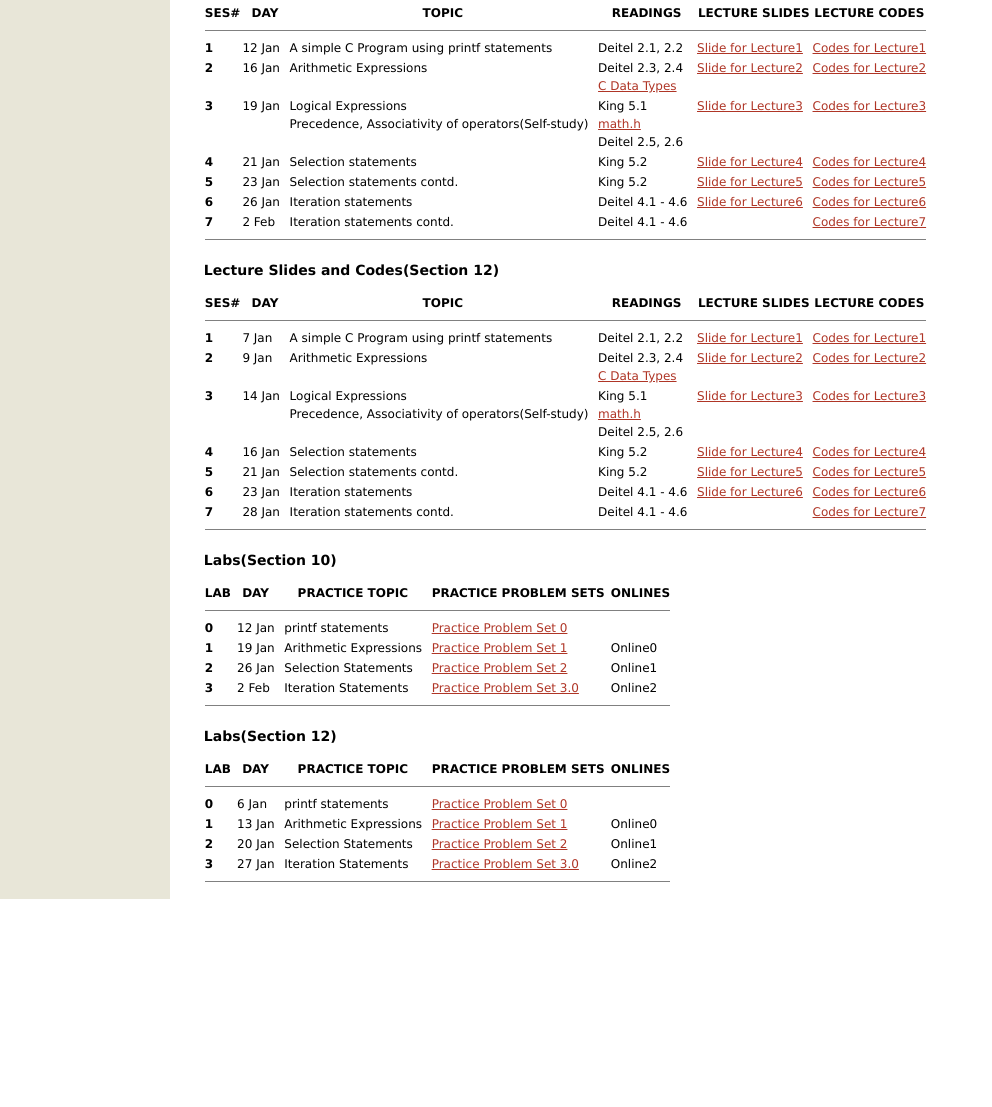
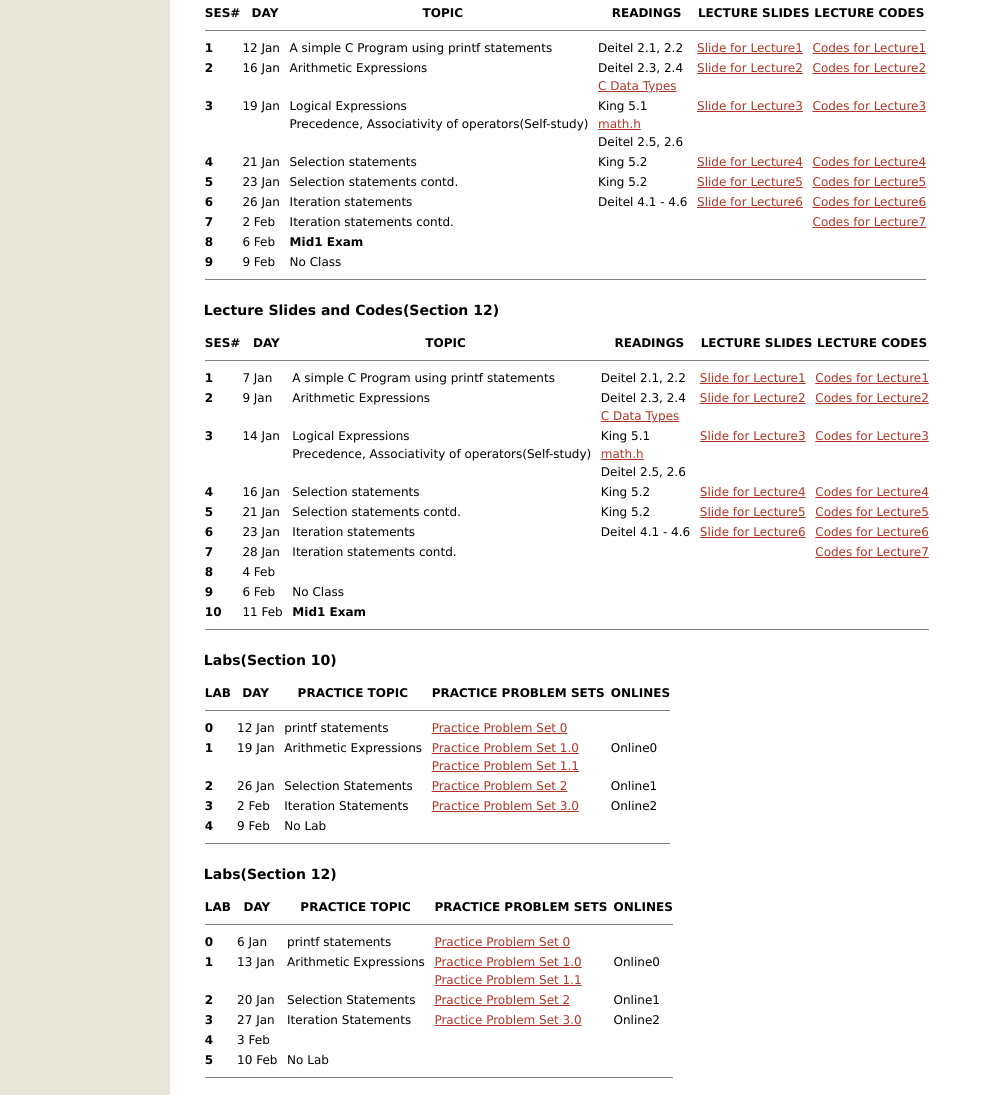
Before and after one commit to YeasirRayhanPrince/yeasirrayhanprince.github.io, a plain HTML site: page cse103/cse103_spring2020.html in a window 1280 px wide. Shown: the part 889-1996 px from the top of the page, without its empty margins (0-992 px from the left). Before the commit the page ends 1800 px from the top, so only its background shows below. Drawn offline with Linux system fonts and the light colour scheme.

Commit message:
updated cse103

```diff
--- a/cse103/cse103_spring2020.html
+++ b/cse103/cse103_spring2020.html
@@ -28,6 +28,7 @@
   <TR><TD CLASS="menu"><A HREF=#Exams_Mid1>Exams</A></TD></TR>
   <TR><TD CLASS="menu"><A HREF=#Books>Textbooks</A></TD></TR>
   <TR><TD CLASS="menu"><A HREF=#Softwares>Softwares</A></TD></TR>
+  <TR><TD CLASS="menu"><A HREF="https://cs50.readthedocs.io/style/c/">C Style Guide</A></TD></TR>
   <TR><TD CLASS="menu"><A HREF=#LectureSlides_Sec10>Lectures</A></TD></TR>
   <TR><TD CLASS="menu"><A HREF=#Lab_Sec10>Labs</A></TD></TR>
 </TABLE>
@@ -106,7 +107,7 @@
 </TR>
 <TR>
 	<TD > Section 12 &nbsp;</TD>
-	<TD > 3 Feb</TD>
+	<TD > 4 Feb</TD>
 </TR>
 </TABLE>
 
@@ -211,11 +212,22 @@
 	<TD><b>7 &nbsp;</b></TD>
 	<TD>2 Feb &nbsp;</TD>
 	<TD >Iteration statements contd. &nbsp;</TD>
-	<TD >Deitel 4.1 - 4.6 &nbsp;</TD>
+	<TD > &nbsp;</TD>
 	<TD> &nbsp;</TD>
 	<TD><a href="https://yeasirrayhanprince.github.io/cse103/materials/Codes7.zip"> Codes for Lecture7</a></TD>
 </TR>
 
+<TR>
+	<TD><b>8&nbsp;</b></TD>
+	<TD>6 Feb &nbsp;</TD>
+	<TD > <b>Mid1 Exam</b> &nbsp;</TD>
+</TR>
+
+<TR>
+	<TD><b>9&nbsp;</b></TD>
+	<TD>9 Feb &nbsp;</TD>
+	<TD > No Class &nbsp;</TD>
+</TR>
 
 <TR>
   <TD COLSPAN=7> <HR SIZE=1 NOSHADE> </TD>
@@ -224,7 +236,15 @@
 </TABLE>
 
 
-
+<!--
+13 Feb
+20 Feb
+23 Feb
+2 Mar
+5 Mar
+8 Mar
+12 Mar
+-->
 
 
 
@@ -307,17 +327,48 @@
 	<TD><b>7 &nbsp;</b></TD>
 	<TD>28 Jan &nbsp;</TD>
 	<TD >Iteration statements contd. &nbsp;</TD>
-	<TD >Deitel 4.1 - 4.6 &nbsp;</TD>
+	<TD > &nbsp;</TD>
 	<TD> &nbsp;</TD>
 	<TD><a href="https://yeasirrayhanprince.github.io/cse103/materials/Codes7.zip"> Codes for Lecture7</a></TD>
 </TR>
 
+<TR>
+	<TD><b>8 &nbsp;</b></TD>
+	<TD>4 Feb &nbsp;</TD>
+	<TD >&nbsp;</TD>
+	<TD > &nbsp;</TD>
+	<TD> &nbsp;</TD>
+	<TD></TD>
+</TR>
+
+<TR>
+	<TD><b>9 &nbsp;</b></TD>
+	<TD>6 Feb &nbsp;</TD>
+	<TD > No Class&nbsp;</TD>
+</TR>
+
+<TR>
+	<TD><b>10 &nbsp;</b></TD>
+	<TD>11 Feb &nbsp;</TD>
+	<TD > <b>Mid1 Exam</b>&nbsp;</TD>
+</TR>
 
 <TR>
   <TD COLSPAN=7> <HR SIZE=1 NOSHADE> </TD>
 </TR>
 
 </TABLE>
+
+<!--
+13 Feb
+20 Feb
+25 Feb
+27 Feb
+3 Mar
+5 Mar
+10 Mar
+-->
+
 
 
 
@@ -348,7 +399,10 @@
 	<TD><b>1 &nbsp;</b></TD>
 	<TD>19 Jan &nbsp;</TD>
 	<TD >Arithmetic Expressions &nbsp;</TD>
-	<TD><a href="https://yeasirrayhanprince.github.io/cse103/problem_sets/ProblemSet1.pdf"> Practice Problem Set 1</a> &nbsp;</TD>
+	<TD>
+	<a href="https://yeasirrayhanprince.github.io/cse103/problem_sets/ProblemSet1.pdf"> Practice Problem Set 1.0</a> <br>
+	<a href="https://yeasirrayhanprince.github.io/cse103/problem_sets/ProblemSet1.1.pdf"> Practice Problem Set 1.1</a>&nbsp;
+	</TD>
 	<TD>Online0</TD>
 </TR>
 
@@ -369,10 +423,26 @@
 </TR>
 
 <TR>
+	<TD><b>4 &nbsp;</b></TD>
+	<TD>9 Feb &nbsp;</TD>
+	<TD >No Lab &nbsp;</TD>
+</TR>
+
+<TR>
   <TD COLSPAN=7> <HR SIZE=1 NOSHADE> </TD>
 </TR>
 
 </TABLE>
+
+<!--
+13 Feb
+20 Feb
+25 Feb
+27 Feb
+3 Mar
+5 Mar
+10 Mar
+-->
 
 
 
@@ -403,7 +473,10 @@
 	<TD><b>1 &nbsp;</b></TD>
 	<TD>13 Jan &nbsp;</TD>
 	<TD >Arithmetic Expressions &nbsp;</TD>
-	<TD><a href="https://yeasirrayhanprince.github.io/cse103/problem_sets/ProblemSet1.pdf"> Practice Problem Set 1</a> &nbsp;</TD>
+	<TD>
+	<a href="https://yeasirrayhanprince.github.io/cse103/problem_sets/ProblemSet1.pdf"> Practice Problem Set 1.0</a> <br>
+	<a href="https://yeasirrayhanprince.github.io/cse103/problem_sets/ProblemSet1.1.pdf"> Practice Problem Set 1.1</a>&nbsp;
+	</TD>
 	<TD>Online0</TD>
 </TR>
 
@@ -411,7 +484,9 @@
 	<TD><b>2 &nbsp;</b></TD>
 	<TD>20 Jan &nbsp;</TD>
 	<TD >Selection Statements &nbsp;</TD>
-	<TD><a href="https://yeasirrayhanprince.github.io/cse103/problem_sets/ProblemSet2.pdf"> Practice Problem Set 2</a> &nbsp;</TD>
+	<TD>
+	<a href="https://yeasirrayhanprince.github.io/cse103/problem_sets/ProblemSet2.pdf"> Practice Problem Set 2</a> &nbsp;
+	</TD>
 	<TD>Online1</TD>
 </TR>
 
@@ -421,6 +496,20 @@
 	<TD >Iteration Statements &nbsp;</TD>
 	<TD><a href="https://yeasirrayhanprince.github.io/cse103/problem_sets/ProblemSet3.pdf"> Practice Problem Set 3.0</a> &nbsp;</TD>
 	<TD>Online2</TD>
+</TR>
+
+<TR>
+	<TD><b>4 &nbsp;</b></TD>
+	<TD>3 Feb &nbsp;</TD>
+	<TD ></TD>
+	<TD></TD>
+	<TD></TD>
+</TR>
+
+<TR>
+	<TD><b>5 &nbsp;</b></TD>
+	<TD>10 Feb &nbsp;</TD>
+	<TD >No Lab</TD>
 </TR>
 
 <TR>
```
